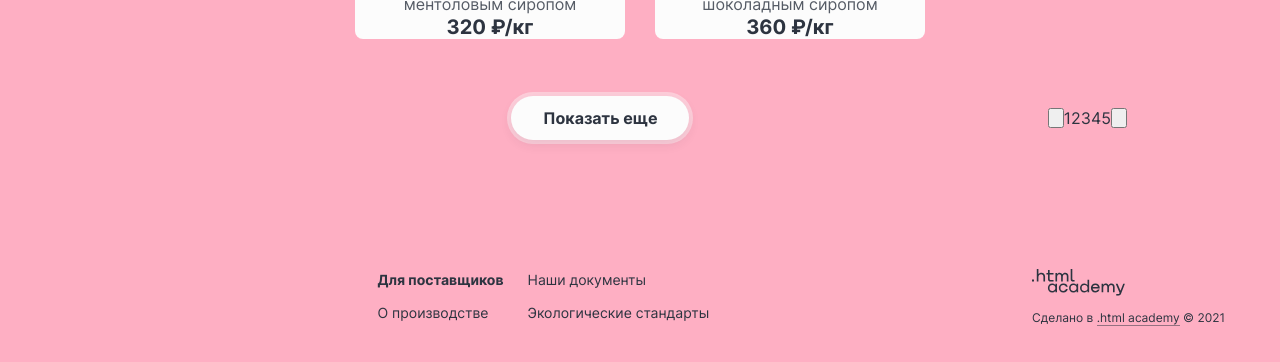
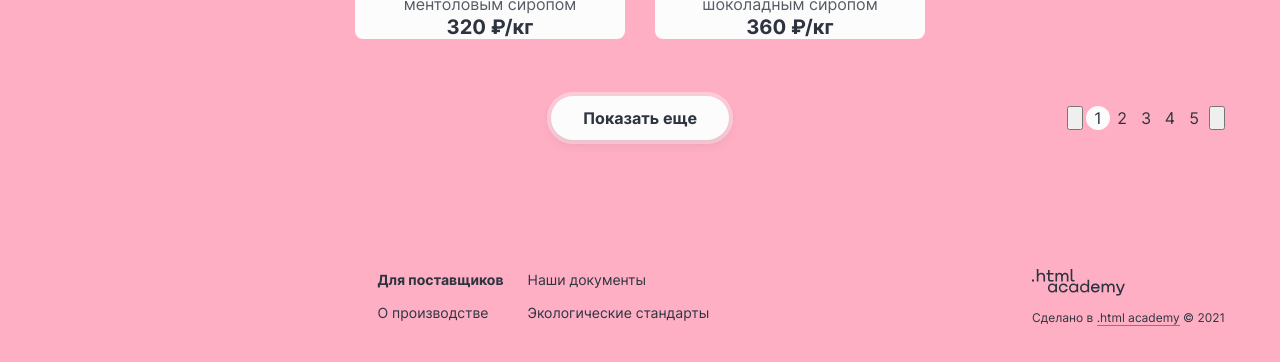
Before and after one commit to htmlacademy-htmlcss/2209519-gllacy-1, a plain HTML site: page catalog.html in a window 1280 px wide. Shown: the part 990-1352 px from the top of the page. Drawn offline with Linux system fonts and the light colour scheme.

Commit message:
Реализует сетку Хлебных крошек Карточек Каталога на grid и flex

```diff
--- a/styles/styles.css
+++ b/styles/styles.css
@@ -832,19 +832,19 @@ textarea.field {
 
 /* Карточки товаров Каталога */
 
-/*.catalog-page {
-  margin-bottom: 40px;
-}*/
-
-/*.catalog-list {
-  margin-bottom: 16px;
-}*/
-
 .pagination {
-  display: flex;
+  display: grid;
   justify-content: center;
   align-items: center;
-  padding: 41px 98px;
+  padding: 41px 0;
+
+  grid-template-columns: 180px 1fr 180px;
+}
+
+.pagination::before {
+  content: "";
+
+  width: 100%;
 }
 
 .pagination-button-more {
@@ -852,14 +852,36 @@ textarea.field {
 }
 
 .pagination-container {
-  display: flex;
+  display: grid;
+  justify-content: end;
+
+  gap: 3px;
+  grid-template-columns: 16px minmax(120px, auto) 16px;
 }
 
 .pagination-list {
   display: flex;
+  flex-wrap: wrap;
 }
 
 .pagination-link {
+  display: flex;
+  justify-content: center;
+  align-items: center;
+  min-width: 24px;
+  min-height: 24px;
+  padding: 0 2px;
+
+  line-height: 20px;
   color: inherit;
   text-decoration: none;
+
+  border: 1px solid transparent;
+  border-radius: 50%;
 }
+
+.pagination-link-current {
+  background-color: #fcfcfc;
+
+  pointer-events: none;
+}
```
